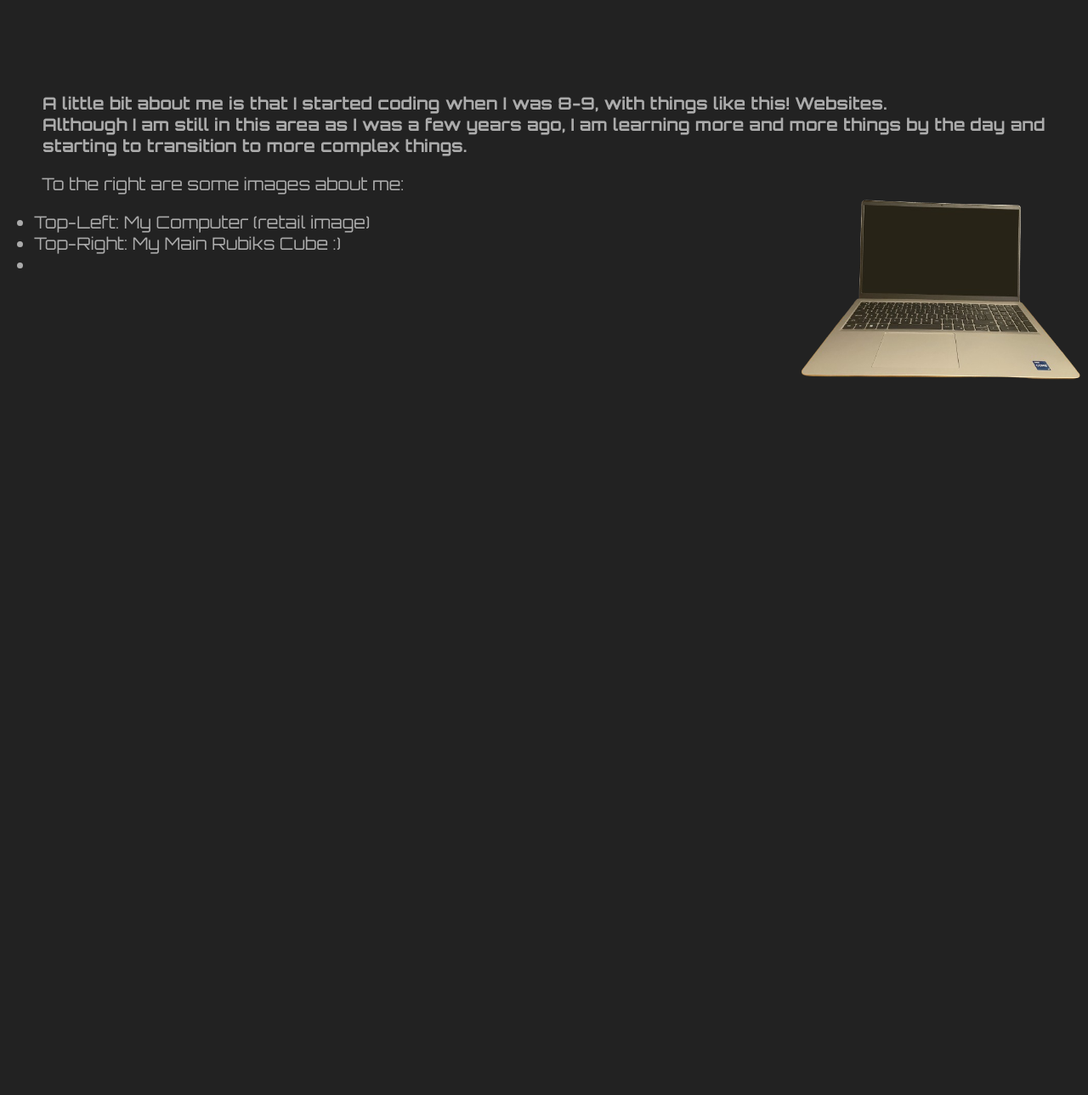
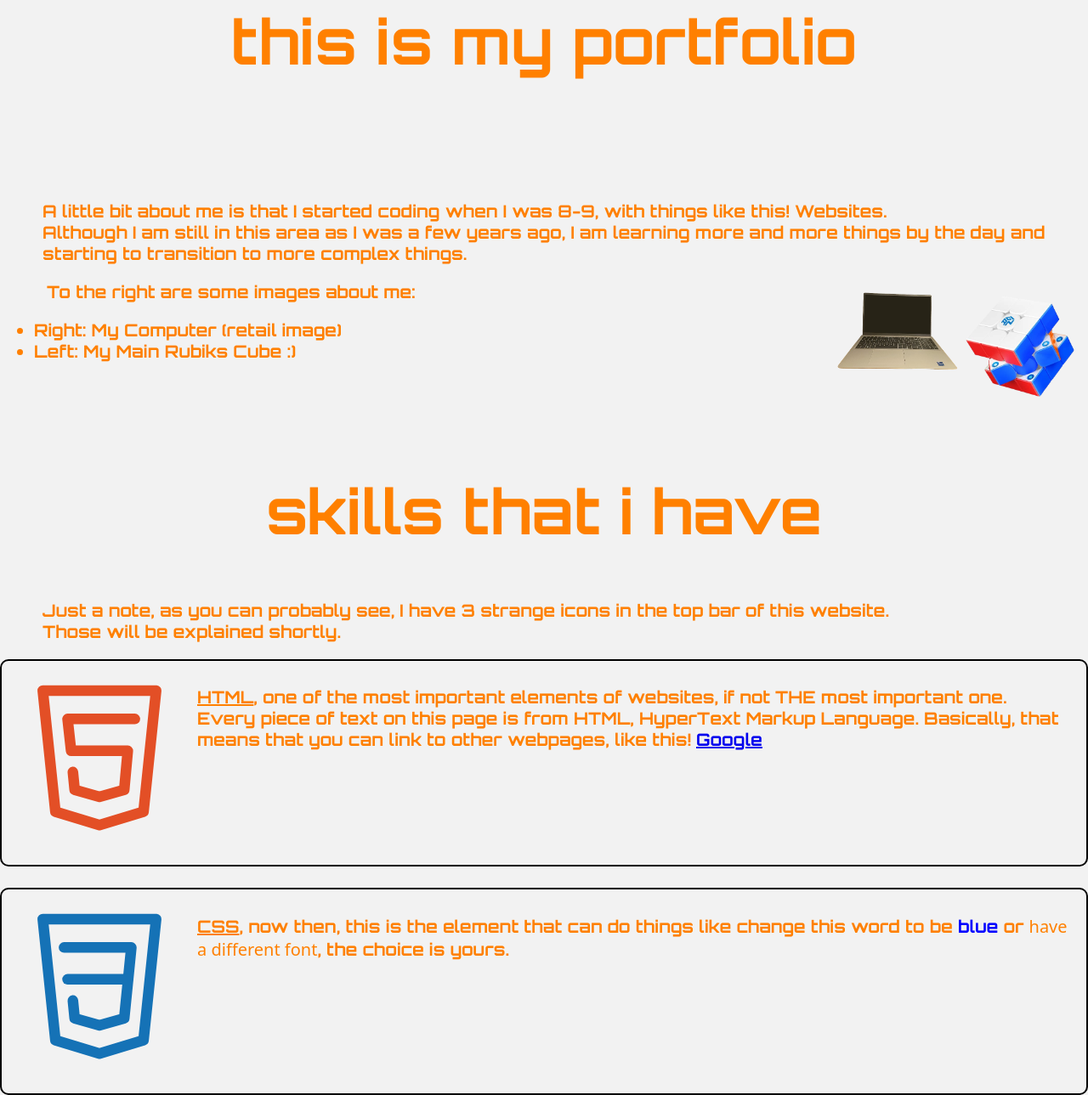
Before and after one commit to z0ryn/portfolio, a plain HTML site: page index.html in a window 1280 px wide. Shown: the part 172-1461 px from the top of the page at 85% size. Before the commit the page ends 848 px from the top, so only its background shows below. Drawn offline with Linux system fonts and the light colour scheme; a web font is replaced by a local one.

Commit message:
Complete overhaul [read desc for more details]
hi! so basically, i added back colour and then started to add things
like skills and icons

```diff
--- a/index.html
+++ b/index.html
@@ -5,22 +5,79 @@
         <link href="style.css" rel="stylesheet"/>
         <link rel="preconnect" href="https://fonts.googleapis.com">
         <link rel="preconnect" href="https://fonts.gstatic.com" crossorigin>
-        <link href="https://fonts.googleapis.com/css2?family=Orbitron:wght@400..900&display=swap" rel="stylesheet">
-    </head>
+        <link href="https://fonts.googleapis.com/css2?family=Bitcount+Grid+Double:wght@100..900&family=Orbitron:wght@400..900&display=swap" rel="stylesheet">
+        </head>
     <body>
-        <h1>z0ryn's portfolio</h1>
+        <h3 style="top: 15px; left: 15px;">z0ryn (online name)</h3>
+        <abbr title="HTML 5">
+  <svg style="position: absolute; top: 15px; right: 115px; height: 50px;" width="38px" height="38px" stroke-width="1.5" viewBox="0 0 24 24" fill="none" xmlns="http://www.w3.org/2000/svg">
+    <path d="M4 3L5.77778 20.0899L12 22L18.2222 20.0899L20 3H4Z" stroke="#E34F26" stroke-width="1.5" stroke-linecap="round" stroke-linejoin="round"></path>
+    <path d="M17 7H7.5L8 11.5H16L15.5 17L12 18L8.5 17L8.25 14.5" stroke="#E34F26" stroke-width="1.5" stroke-linecap="round" stroke-linejoin="round"></path>
+  </svg>
+</abbr>
+
+<abbr title="CSS 3">
+  <svg style="position: absolute; top: 15px; right: 65px; height: 50px;" width="38px" height="38px" stroke-width="1.5" viewBox="0 0 24 24" fill="none" xmlns="http://www.w3.org/2000/svg">
+    <path d="M4 3L5.77778 20.0899L12 22L18.2222 20.0899L20 3H4Z" stroke="#1572B6" stroke-width="1.5" stroke-linecap="round" stroke-linejoin="round"></path>
+    <path d="M7 7H16.5L15.5 17L12 18L8.5 17L8.25 14.5" stroke="#1572B6" stroke-width="1.5" stroke-linecap="round" stroke-linejoin="round"></path>
+    <path d="M16 11.5H7.5" stroke="#1572B6" stroke-width="1.5" stroke-linecap="round" stroke-linejoin="round"></path>
+  </svg>
+</abbr>
+
+<abbr title="JavaScript">
+  <svg style="position: absolute; top: 15px; right: 15px; height: 50px;" width="38px" height="38px" viewBox="0 0 128 128" xmlns="http://www.w3.org/2000/svg">
+    <rect x="8" y="8" width="112" height="112" rx="16" stroke="#F7DF1E" stroke-width="8" fill="none"/>
+    <text x="64" y="88" font-family="Arial, sans-serif" font-size="60" font-weight="bold" text-anchor="middle" fill="#F7DF1E">JS</text>
+  </svg>
+</abbr>
+      <main>
+        <br>
+        <br>
+        <h1>this is my portfolio</h1>
         <br>
         <br>
         <br>
-        <p style="margin-left: 50px; margin-right: 50px;"><b>A little bit about me is that I started coding when I was 8-9, with things like this! Websites. <br>
-            Although I am still in this area as I was a few years ago, I am learning more and more things by the day and starting to transition to more complex things.</b></p>
-        <img src="mylaptop.png" style="text-align: right; float: right; margin: 20; width: 350px;">
+        <b>
+        <p style="margin-left: 50px; margin-right: 50px;">A little bit about me is that I started coding when I was 8-9, with things like this! Websites. <br>
+            Although I am still in this area as I was a few years ago, I am learning more and more things by the day and starting to transition to more complex things.</p>
+           <img src="assets/myrubikscube.png" style="text-align: right; float: right; margin: 20; width: 150px;">
+            <img src="assets/mylaptop.png" style="text-align: right; float: right; margin: 20; width: 150px;">
         <p style="text-align: left">&nbsp; &nbsp; &nbsp; &nbsp; &nbsp;To the right are some images about me:
             <ul>
-                <li>Top-Left: My Computer (retail image)</li>
-                <li>Top-Right: My Main Rubiks Cube :)</li>
-                <li></li>
+                <li>Right: My Computer (retail image)</li>
+                <li>Left: My Main Rubiks Cube :)</li>
         </ul></p>
+        <br><br>
+      </main>
+      <section id="skills">
+        <h2>skills that i have</h2>
+        <p style="margin-left: 50px; margin-right: 50px;">Just a note, as you can probably see, I have 3 strange icons in the top bar of this website. <br>
+           Those will be explained shortly.</p>
+         <section id="htmlskill">
+  <svg style="position: absolute; top: 10px; left: 15px; height: 200px;" width="200px" height="200px" stroke-width="1.5" viewBox="0 0 24 24" fill="none" xmlns="http://www.w3.org/2000/svg">
+    <path d="M4 3L5.77778 20.0899L12 22L18.2222 20.0899L20 3H4Z" stroke="#E34F26" stroke-width="1.5" stroke-linecap="round" stroke-linejoin="round"></path>
+    <path d="M17 7H7.5L8 11.5H16L15.5 17L12 18L8.5 17L8.25 14.5" stroke="#E34F26" stroke-width="1.5" stroke-linecap="round" stroke-linejoin="round"></path>
+  </svg>
+  <p style="position: absolute; top: 10px; left: 230px; width: calc(100% - 250px);">
+    <u>HTML</u>, one of the most important elements of websites, if not THE most important one. <br>
+    Every piece of text on this page is from HTML, HyperText Markup Language. Basically, that means that you can link to other webpages, like this!
+    <a href="https://google.com">Google</a>
+  </p>
+</section>
+<br>
+<section id="cssskill">
+  <svg style="position: absolute; top: 10px; left: 15px; height: 200px;" width="200px" height="200px" stroke-width="1.5" viewBox="0 0 24 24" fill="none" xmlns="http://www.w3.org/2000/svg">
+    <path d="M4 3L5.77778 20.0899L12 22L18.2222 20.0899L20 3H4Z" stroke="#1572B6" stroke-width="1.5" stroke-linecap="round" stroke-linejoin="round"></path>
+    <path d="M7 7H16.5L15.5 17L12 18L8.5 17L8.25 14.5" stroke="#1572B6" stroke-width="1.5" stroke-linecap="round" stroke-linejoin="round"></path>
+    <path d="M16 11.5H7.5" stroke="#1572B6" stroke-width="1.5" stroke-linecap="round" stroke-linejoin="round"></path>
+  </svg>
+  <p style="position: absolute; top: 10px; left: 230px; width: calc(100% - 250px);">
+    <u>CSS</u>, now then, this is the element that can do things like change this word to be
+    <span id="css-test">blue</span> or <span id="font-test">have a different font</span>, the choice is yours.
+  </p>
+</section>
 
+        </section>
+    </b>
     </body>
 </html>
--- a/style.css
+++ b/style.css
@@ -4,14 +4,47 @@ html, body {
 }
 
 body {
-    background: #222222;
-    color: #ababab;
+    background: #f2f2f2;
+    color: #ff8000;
     font-size: 20px;
     font-family: "Orbitron", sans-serif;
 }
 
-h1 {
+h1, h2 {
     font-size: 72px;
-    color: #ababab;
+    color: #ff8000;
     text-align: center;
 }
+
+.icon {
+    position: absolute;
+    height: 50px;
+}
+
+div#main {
+    background-color: #e2e2e2;
+}
+
+section#htmlskill, section#cssskill {
+    border: 2px solid black;
+    border-radius: 10px;
+    position: relative; /* Make it a containing block for absolutes */
+    min-height: 220px;  /* Ensure border encloses all content */
+    padding: 10px;      /* Give some spacing inside border */
+}
+
+span#css-test {
+    color: blue;
+}
+
+span#font-test {
+    font-family: "Bitcount Grid Double", system-ui;
+    font-optical-sizing: auto;
+    font-weight: 400;
+    font-style: normal;
+    font-variation-settings:
+        "slnt" 0,
+        "CRSV" 0.5,
+        "ELSH" 0,
+        "ELXP" 0;
+}
```
Also changed, not shown: assets/css3.svg (added), assets/html5.svg (added), assets/js.svg (added), assets/mylaptop.png (renamed from mylaptop.png), assets/myrubikscube.png (added).
